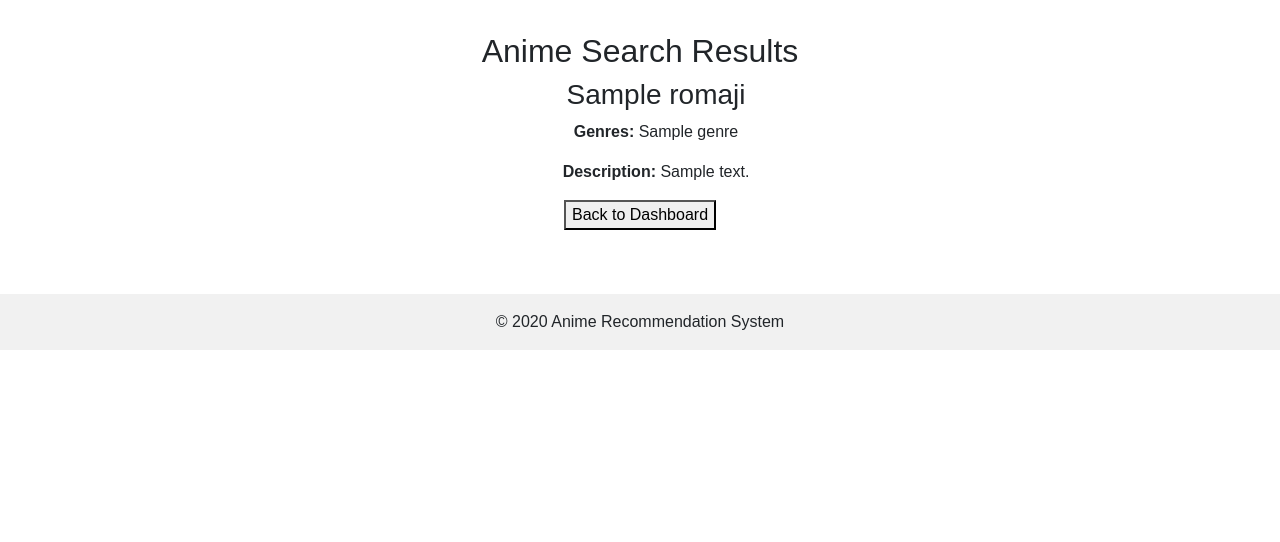
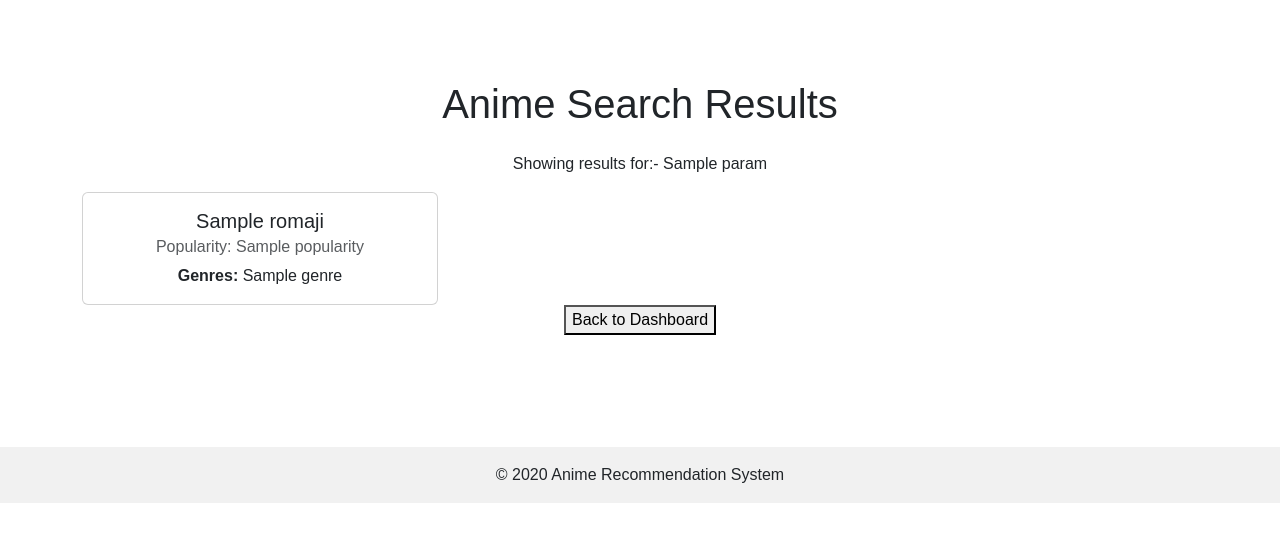
Before and after one commit to the-sleepingfox/anime_recommendation, a Django app: template anime_app/templates/search_results.html in a window 1280 px wide. Shown: the part 136-678 px from the top of the page. Run offline with Django 5.2, Linux system fonts and the light colour scheme; the template is opened without the code that fills it: most values are stand-ins (such as "Sample title", 1, 10 or a date in 2020); some libraries are stand-ins or nearby versions.

Commit message:
search view setup

```diff
--- a/anime_app/templates/search_results.html
+++ b/anime_app/templates/search_results.html
@@ -1,18 +1,30 @@
 {% extends 'base.html' %}
-
 {% block content %}
-<h2>Anime Search Results</h2>
+<body>
     {% if error %}
     <p style="color: red;">{{ error }}</p>
     {% endif %}
-<ul>
+    <div class="container my-5">
+        <h1 class="text-center mb-4">Anime Search Results</h1>
+        <p>Showing results for:- {{param}}</p>
+        <div class="row row-cols-1 row-cols-md-3 g-4">
             {% for anime in results %}
-    <li>
-        <h3>{{ anime.title.romaji }}</h3>
-        <p><b>Genres:</b> {{ anime.genres|join:", " }}</p>
-        <p><b>Description:</b> {{ anime.description|safe }}</p>
-    </li>
+            <div class="col">
+                <div class="card h-100">
+                    <div class="card-body">
+                        <h5 class="card-title">{{ anime.title.english|default:anime.title.romaji }}</h5>
+                        <h6 class="card-subtitle mb-2 text-muted">Popularity: {{ anime.popularity }}</h6>
+                        <p class="card-text">
+                            <strong>Genres:</strong> {{ anime.genres|join:", " }}
+                        </p>
+                    </div>
+                </div>
+            </div>
             {% endfor %}
-</ul>
+        </div>
         <a href="/dashboard/"><button>Back to Dashboard</button></a>
+    </div>
+
+    <script src="https://cdnjs.cloudflare.com/ajax/libs/bootstrap/5.3.0/js/bootstrap.bundle.min.js"></script>
+</body>
 {% endblock %}
```
Also changed, not shown: anime_app/uiurls.py (+10 -1 lines), anime_app/views.py (+24 -0 lines), readme.md. Lines whose indentation alone changed are shown as unchanged.
